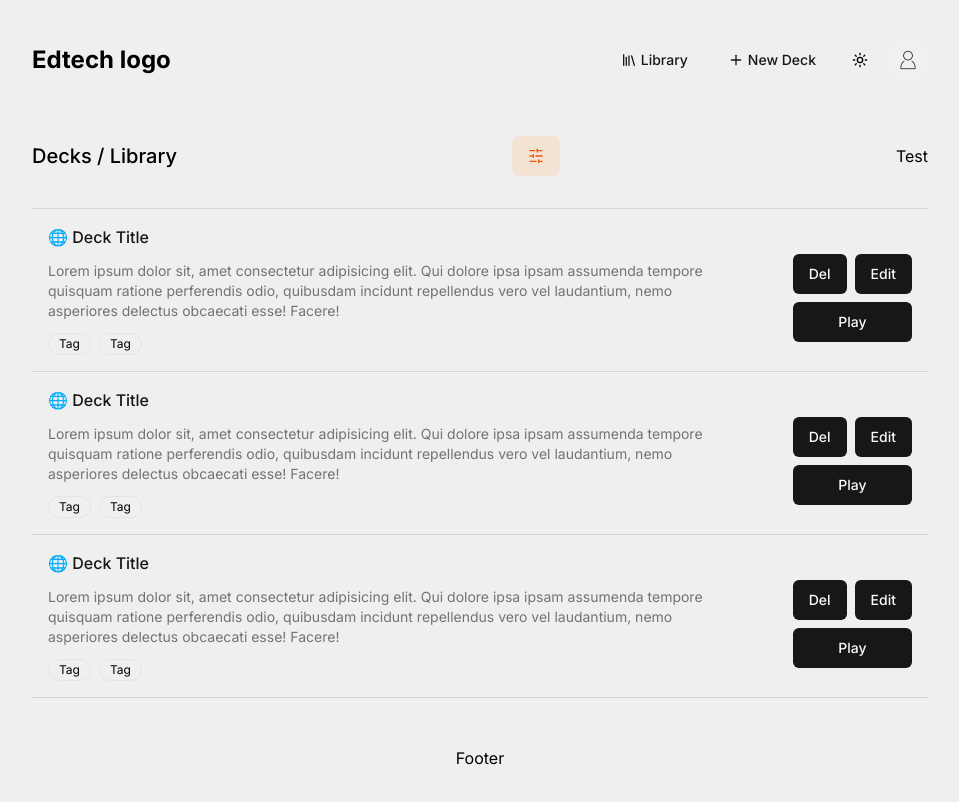
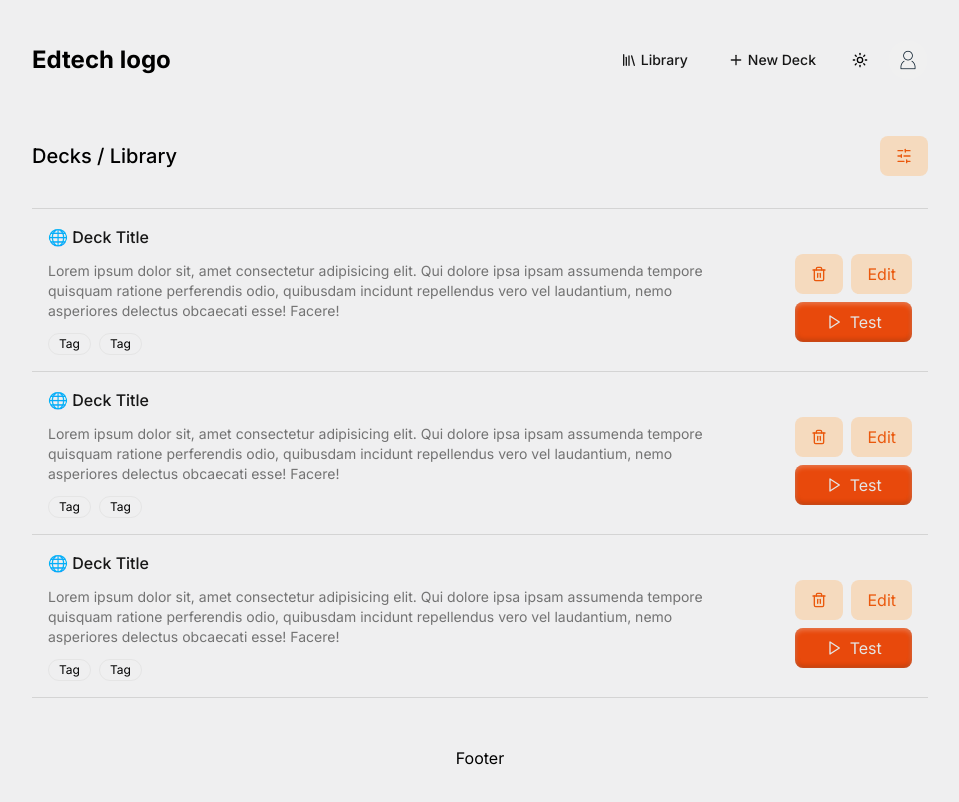
Before and after one commit to cacosat/ed-front, a Next.js app: page / in a window 1280 px wide. Shown: the whole page, without its empty margins (160-1119 px from the left). Built offline with nearby package versions, Linux system fonts and the light colour scheme.

Commit message:
buttons for the win

```diff
--- a/app/components/CustomButton.jsx
+++ b/app/components/CustomButton.jsx
@@ -1,8 +1,38 @@
 import React from "react";
 
-export default function CustomButton({ variant = "solid", children }) {
+export default function CustomButton({
+    variant = "solid",
+    frontIcon,
+    text = true,
+    endIcon,
+    children
+}) {
+    const baseClasses = "px-4 py-2 gap-2 rounded-lg flex items-center justify-center hover:scale-[1.02] active:scale-[0.98] transition-all";
+    const variantClasses = {
+        soft: "bg-button-soft-light dark:bg-button-soft-dark text-orange-600 hover:bg-button-soft-light-hover dark:hover:bg-button-soft-dark-hover",
+        solid: "bg-button-solid hover:bg-button-solid-hover text-text-primary-dark shadow-[inset_0_2px_5px_rgba(0255,0255,0255,0.3),inset_0_-2px_5px_rgba(0,0,0,0.2)]",
+        // Unstyled variants (Ai suggestion):
+        outline: "border border-red-500 text-red-500 hover:bg-red-500 hover:text-white",
+        link: "text-red-500 underline hover:text-red-600"
+    };
 
     return (
-        <button>{children}</button>
-    )
+        <button className={`${baseClasses} ${variantClasses[variant]}`}>
+            {frontIcon && (
+                <div className="">
+                    {frontIcon}
+                </div>
+            )}
+            {text && (
+                <div>
+                    {children}
+                </div>
+            )}
+            {endIcon && (
+                <div>
+                    {endIcon}
+                </div>
+            )}
+        </button>
+    );
 }
--- a/app/components/DeckList.jsx
+++ b/app/components/DeckList.jsx
@@ -1,6 +1,11 @@
 import React from "react";
 import { Badge } from "@/components/ui/badge";
 import { Button } from "@/components/ui/button";
+import CustomButton from "./CustomButton.jsx"
+import {
+    Play,
+    Trash2
+ } from "lucide-react";
 
 export default function DeckList({props, children}){
 
@@ -38,10 +43,24 @@ function DeckListEntry({ deckInfo }){
                 <div className="flex flex-col gap-2">
                     {/* button container */}
                     <div className="flex gap-2">
-                        <Button>Del</Button>
-                        <Button>Edit</Button>
+                        <CustomButton
+                            variant="soft"
+                            frontIcon={<Trash2 size={16} strokeWidth={2} />}
+                            text={false}
+                        >
+                        </CustomButton>
+                        <CustomButton
+                            variant="soft"
+                        >
+                            Edit
+                        </CustomButton>
                     </div>
-                    <Button className="">Play</Button>
+                    <CustomButton
+                        variant={'solid'}
+                        frontIcon={<Play size={16} strokeWidth={2} />}
+                    >
+                        Test
+                    </CustomButton>
                 </div>
             </div>
         </div>
--- a/app/page.js
+++ b/app/page.js
@@ -1,5 +1,5 @@
 import Image from "next/image";
-import { SlidersHorizontal } from "lucide-react";
+import { Play, SlidersHorizontal } from "lucide-react";
 import { Button } from "@/components/ui/button";
 import CustomButton from "./components/CustomButton.jsx"
 import {
@@ -19,7 +19,6 @@ export default function Home() {
         <div className="flex justify-between items-center">
           <h1 className="font-medium text-xl">Decks / Library</h1>
           <FilterButton />
-          <CustomButton>Test</CustomButton>
         </div>
         <section className="border-t border-divider-light dark:border-divider-dark">
           {/* Deck library */}
@@ -38,8 +37,12 @@ function FilterButton({props}) {
 
   return (
     <DropdownMenu>
-      <DropdownMenuTrigger className="bg-button-soft-light dark:bg-button-soft-dark px-4 py-2 rounded-lg">
-        <SlidersHorizontal className="w-4 text-orange-600" />
+      <DropdownMenuTrigger asChild>
+        <CustomButton
+          variant="soft"
+          text={false}
+          frontIcon={<SlidersHorizontal className="w-4 text-orange-600" />}
+        />
       </DropdownMenuTrigger>
       <DropdownMenuContent className="">
         <DropdownMenuLabel>Filters</DropdownMenuLabel>
--- a/tailwind.config.js
+++ b/tailwind.config.js
@@ -21,7 +21,11 @@ module.exports = {
 			},
 			button: {
 				'soft-dark': '#FDBA741A', // 1A = 10% opacity
-				'soft-light': '#FDBA7440' // 40 = 25% opacity
+				'soft-dark-hover': '#FB82041A', // 1A = 10% opacity
+				'soft-light': '#FDBA7466', // 66 = 40% opacity
+				'soft-light-hover': '#FB820466', // 66 = 40% opacity
+				'solid': '#E8490C',
+				'solid-hover': '#C23D0A'
 			},
 			text: {
 				'primary-dark': '#e5e5e5', // neutral-200
```
